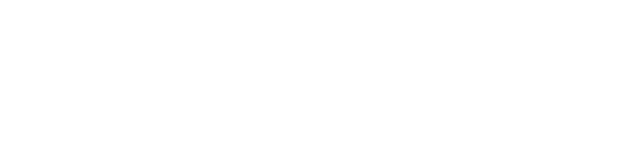
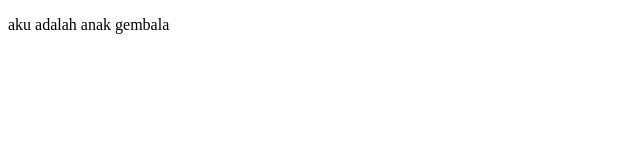
Before and after one commit to ahmadbintang74/latihan-git, a plain HTML site: page index.html in a window 1280 px wide. Shown: the whole page, without its empty margins (0-640 px from the left). Drawn offline with Linux system fonts and the light colour scheme.

Commit message:
tambahin p di index.html

```diff
--- a/index.html
+++ b/index.html
@@ -6,6 +6,6 @@
     <title>INDEX</title>
 </head>
 <body>
-
+    <p>aku adalah anak gembala</p>
 </body>
 </html>
```
